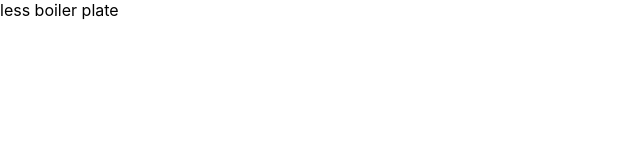
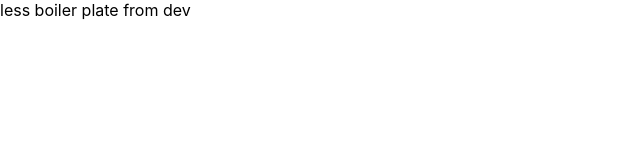
Before and after one commit to Ledwos/Ledwos.github.io, a React (Create React App) app in the folder ledwos-front/: page / in a window 1280 px wide. Shown: the top 160 px of the page, without its empty margins (0-640 px from the left). Built offline with nearby package versions, Linux system fonts and the light colour scheme.

Commit message:
dev test

```diff
--- a/ledwos-front/src/App.tsx
+++ b/ledwos-front/src/App.tsx
@@ -1,7 +1,7 @@
 import React from 'react';
 
 function App() {
-  return <div>less boiler plate</div>;
+  return <div>less boiler plate from dev</div>;
 }
 
 export default App;
```
